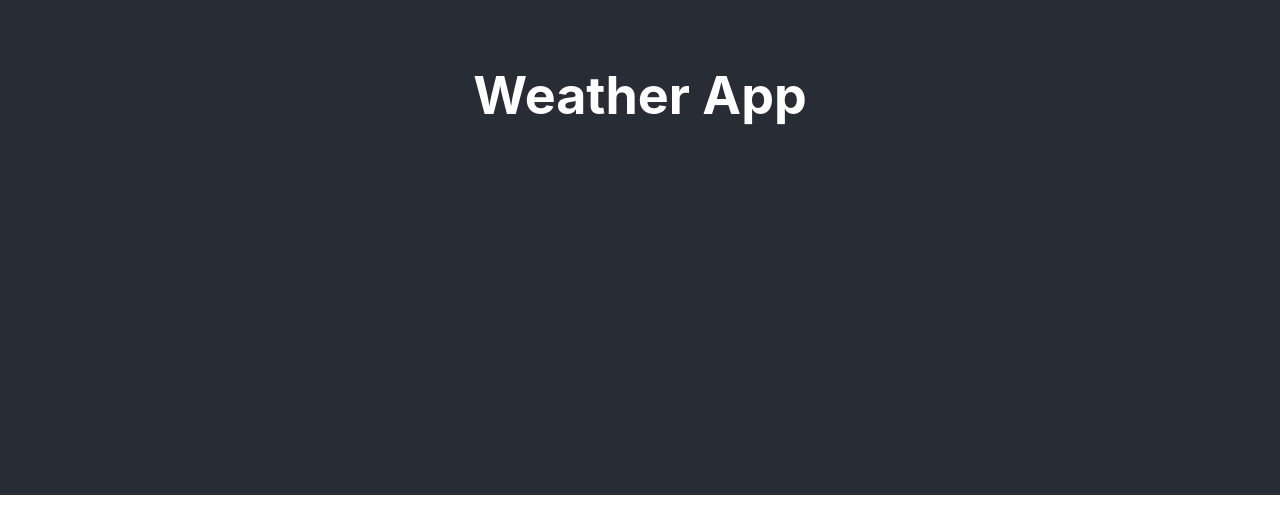
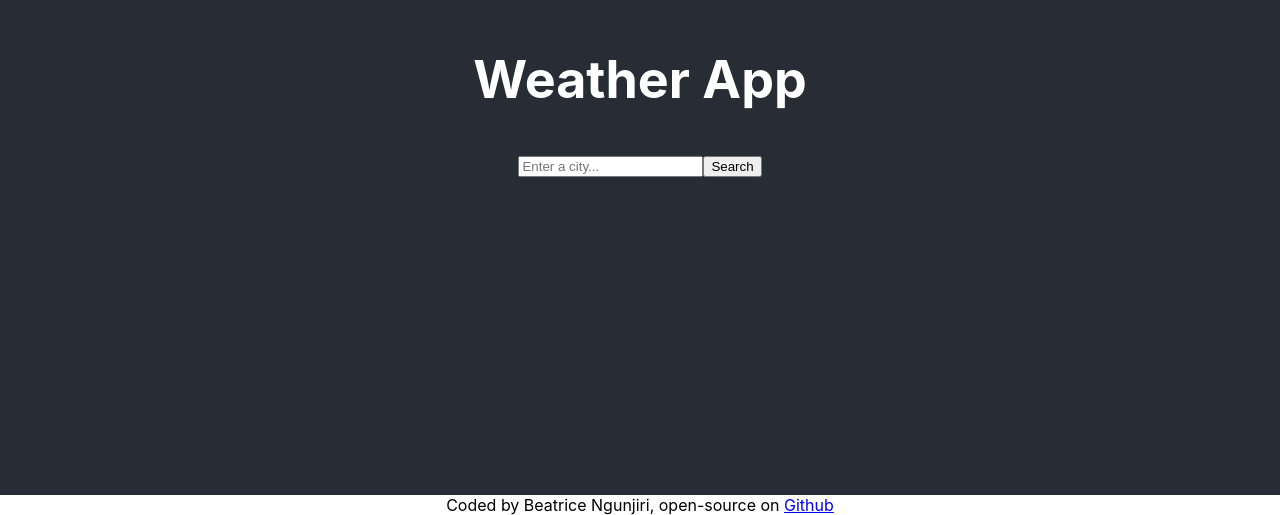
Before and after one commit to ngunjiritris2019/my-first-react-app, a React (Create React App) app: page / in a window 1280 px wide. Shown: the part 305-820 px from the top of the page. Built offline with nearby package versions, Linux system fonts and the light colour scheme.

Commit message:
Add footer

```diff
--- a/src/App.js
+++ b/src/App.js
@@ -8,6 +8,16 @@ function App() {
         <h1>Weather App</h1>
         <Weather />
       </header>
+      <footer>
+        Coded by Beatrice Ngunjiri, open-source on{" "}
+        <a
+          href="https://github.com/ngunjiritris2019/my-first-react-app"
+          target="_blank"
+          rel="noreferrer"
+        >
+          Github
+        </a>
+      </footer>
     </div>
   );
 }
--- a/src/Weather.js
+++ b/src/Weather.js
@@ -1,9 +1,78 @@
-import React from "react";
 import axios from "axios";
+import React, { useState } from "react";
 import { Rings } from "react-loader-spinner";
 
 function Weather() {
-  return <div></div>;
+  let [city, setCity] = useState("");
+  let [loaded, setLoaded] = useState(false);
+  let [forecast, setForecast] = useState({});
+
+  function handleSubmit(event) {
+    event.preventDefault();
+    let apiKey = "5f472b7acba333cd8a035ea85a0d4d4c";
+    let units = "metric";
+    let apiUrl = `https://api.openweathermap.org/data/2.5/weather?q=${city}&appid=${apiKey}&units=${units}`;
+    axios.get(apiUrl).then(showWeather);
+  }
+
+  function showWeather(response) {
+    setLoaded(true);
+    setForecast({
+      temperature: response.data.main.temp,
+      description: response.data.weather[0].description,
+      humidity: response.data.main.humidity,
+      wind: response.data.wind.speed,
+      icon: `https://openweathermap.org/img/wn/${response.data.weather[0].icon}@2x.png`,
+    });
+  }
+
+  let form = (
+    <div className="Searchform">
+      <form onSubmit={handleSubmit}>
+        <input
+          type="search"
+          name="Search"
+          placeholder="Enter a city..."
+          onChange={updateCity}
+        />
+        <input type="submit" value="Search" />
+      </form>
+    </div>
+  );
+
+  function updateCity(event) {
+    setCity(event.target.value);
+  }
+
+  if (loaded) {
+    return (
+      <div className="Searchform">
+        {form}
+        <div className="loader">
+          <Rings
+            height="80"
+            width="80"
+            color="#4fa94d"
+            radius="6"
+            wrapperStyle={{}}
+            wrapperClass=""
+            visible={true}
+            ariaLabel="rings-loading"
+          />
+        </div>
+        <ul>
+          <li>Temperature: {Math.round(forecast.temperature)}°C</li>
+          <li>Description: {forecast.description}</li>
+          <li>Humidity: {forecast.humidity}%</li>
+          <li>Wind: {forecast.wind}km/h</li>
+          <li>
+            <img src={forecast.icon} alt={forecast.description} />
+          </li>
+        </ul>
+      </div>
+    );
+  } else {
+    return form;
+  }
 }
-
 export default Weather;
```
